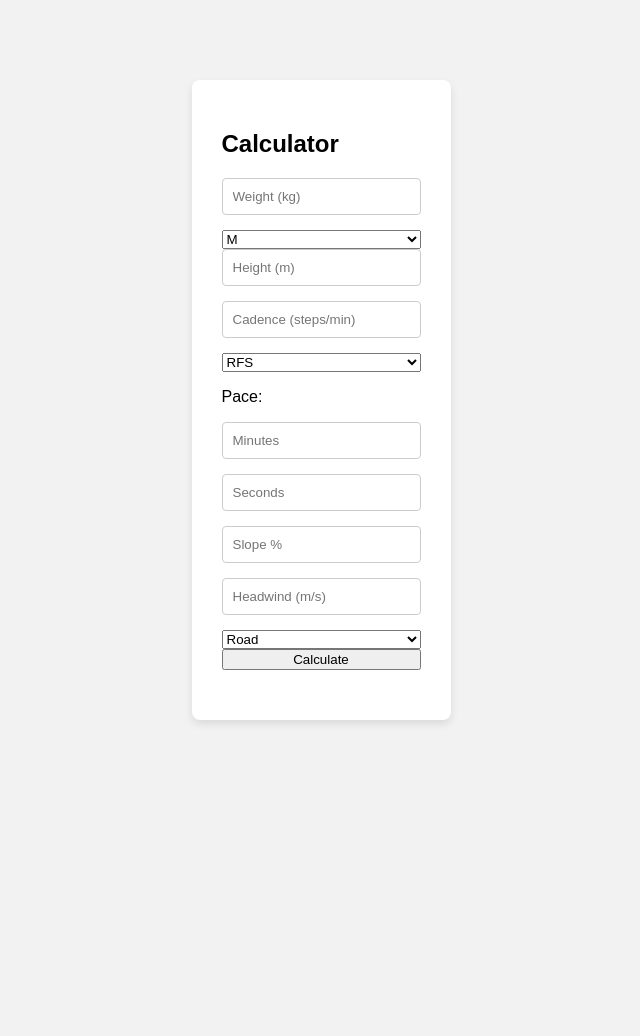
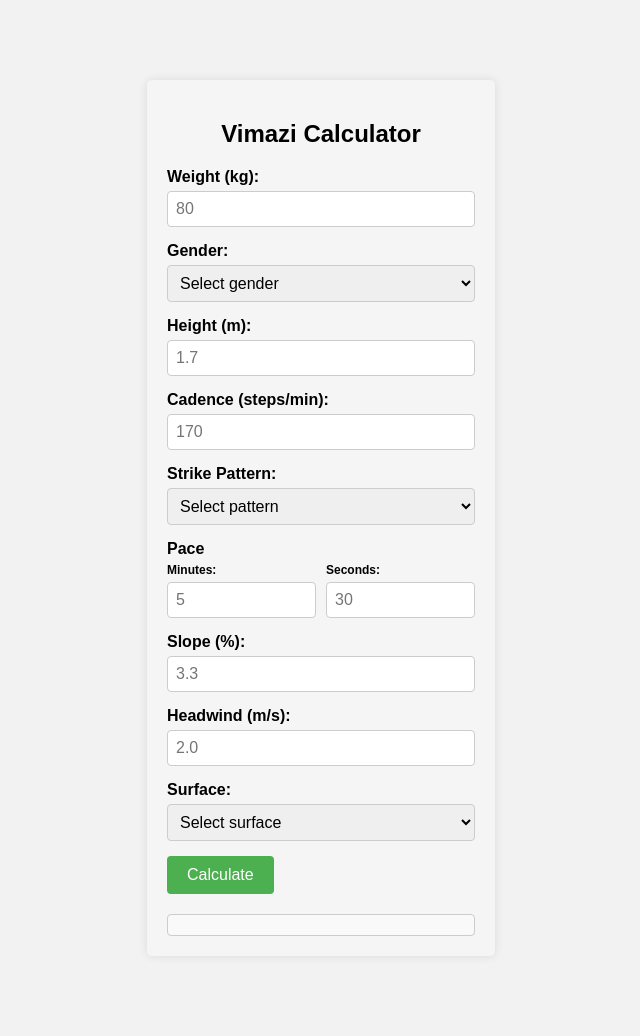
Before and after one commit to cjbohlman/python-excel-website, a Flask app: page / in a window 1280 px wide. Shown: the whole page, without its empty margins (319-959 px from the left). Before the commit the page ends 724 px from the top, so only its background shows below. Run offline with Flask 3, Linux system fonts and the light colour scheme.

Commit message:
Adding validations, all fields, and formatting

```diff
--- a/app.py
+++ b/app.py
@@ -1,5 +1,46 @@
 from flask import Flask, request, abort, render_template
 import xlwings as xw
+import os
+
+def validate_inputs(weight, gender, height, cadence, pace_min, pace_sec, slope, strike, headwind, surface):
+    # Validate weight
+    if weight < 25 or weight > 100:
+        return "Weight must be between 25 and 100 kg."
+
+    # Validate gender
+    if not gender:
+        return "Please select a gender."
+
+    # Validate height
+    if height < 0 or height > 3:
+        return "Height must be between 0 and 3 meters."
+
+    # Validate cadence
+    if cadence <= 0:
+        return "Cadence must be a positive number."
+
+    # Validate pace
+    if pace_min < 0 or pace_sec < 0 or pace_sec > 59:
+        return "Pace must be a valid time in minutes and seconds."
+
+    # Validate slope
+    if slope < 0 or slope > 100:
+        return "Slope must be between 0 and 100%."
+
+    # Validate strike pattern
+    if not strike:
+        return "Please select a strike pattern."
+
+    # Validate headwind
+    if headwind < -1 or headwind > 5:
+        return "Headwind must be between -1 and 5 m/s."
+
+    # Validate surface
+    if not surface:
+        return "Please select a surface."
+
+    # If all inputs are valid, return None
+    return None
 
 app = Flask(__name__)
 
@@ -10,6 +51,7 @@ def index():
 @app.route('/calc', methods=['POST'])
 def calc():
     error = None
+    print(request.form)
     if request.method == 'POST':
         weight = int(request.form['weight']) # integer between 25 and 100
         gender = request.form['gender'] # string either M or F
@@ -21,6 +63,8 @@ def calc():
         strike = request.form['strike'] # string either RFS, FFS or MFS
         headwind = float(request.form['headwind']) # float between -1 and 5 m/s
         surface = request.form['surface'] # string either Road or trail
+
+        print(validate_inputs(weight, gender, height, cadence, pace_min, pace_sec, slope, strike, headwind, surface))
 
         run_sheet = xw.Book("Vimazi 2.0 walking running.xlsx").sheets[1]
         print(run_sheet.range('C5').value)
@@ -45,6 +89,11 @@ def calc():
         # Print the cell value
         print(result)
 
+        chart = run_sheet.charts[1]
+        print(chart.name)
+        chart_image_path = os.path.join('static', 'chart.png')
+        # chart.api.Export(chart_image_path)
+
         # Close the workbook
         run_sheet.book.close()
 
--- a/templates/index.html
+++ b/templates/index.html
@@ -1,72 +1,200 @@
 <!DOCTYPE html>
 <html lang="en">
   <head>
-  <meta charset="UTF-8">
-  <meta name="viewport" content="width=device-width, initial-scale=1.0">
+    <meta charset="UTF-8" />
+    <meta name="viewport" content="width=device-width, initial-scale=1.0" />
     <title>Calculator Form</title>
     <style>
       body {
+        padding: 5rem;
         font-family: Arial, sans-serif;
         background-color: #f2f2f2;
         display: flex;
         justify-content: center;
         align-items: center;
-      height: 100vh;
         margin: 0;
       }
 
       .container {
-      background-color: white;
-      padding: 30px;
-      border-radius: 8px;
-      box-shadow: 0 4px 8px rgba(0, 0, 0, 0.1);
+        max-width: 600px;
+        margin: 0 auto;
+        padding: 20px;
+        background-color: #f5f5f5;
+        border-radius: 5px;
+        box-shadow: 0 0 10px rgba(0, 0, 0, 0.1);
       }
 
-    form {
-      display: flex;
-      flex-direction: column;
+      h2 {
+        text-align: center;
+        margin-bottom: 20px;
       }
 
-    input {
+      .form-group {
         margin-bottom: 15px;
-      padding: 10px;
+      }
+
+      label {
+        display: block;
+        font-weight: bold;
+        margin-bottom: 5px;
+      }
+
+      input[type="number"],
+      select {
+        padding: 8px;
         border: 1px solid #ccc;
         border-radius: 4px;
+        font-size: 16px;
+        width: 100%;
+        box-sizing: border-box;
+      }
+
+      .pace-inputs {
+        display: flex;
+        gap: 10px;
+      }
+
+      .pace-inputs div {
+        flex: 1;
+      }
+
+      button[type="submit"] {
+        padding: 10px 20px;
+        background-color: #4caf50;
+        color: white;
+        border: none;
+        border-radius: 4px;
+        font-size: 16px;
+        cursor: pointer;
+        transition: background-color 0.3s ease;
+      }
+
+      button[type="submit"]:hover {
+        background-color: #45a049;
       }
 
       .output {
-      font-weight: bold;
-      font-size: 18px;
-      color: #4CAF50;
         margin-top: 20px;
+        padding: 10px;
+        background-color: #f9f9f9;
+        border: 1px solid #ccc;
+        border-radius: 4px;
+        font-size: 16px;
       }
     </style>
   </head>
   <body>
     <div class="container">
-    <h2>Calculator</h2>
+      <h2>Vimazi Calculator</h2>
       <form id="calcForm" onsubmit="calculateResult(event)">
-      <input type="number" id="weight" placeholder="Weight (kg)" required>
-      <select name="gender" id="gender-select">
-        <option value="male">M</option>
-        <option value="female">F</option>
+        <div class="form-group">
+          <label for="weight">Weight (kg):</label>
+          <input
+            type="number"
+            id="weight"
+            placeholder="80"
+            min="25"
+            max="100"
+            required
+          />
+        </div>
+        <div class="form-group">
+          <label for="gender-select">Gender:</label>
+          <select name="gender" id="gender-select" required>
+            <option value="">Select gender</option>
+            <option value="male">Male</option>
+            <option value="female">Female</option>
           </select>
-      <input type="height" id="height" placeholder="Height (m)" required>
-      <input type="number" id="cadence" placeholder="Cadence (steps/min)" required>
-      <select name="strike" id="strike-pattern">
+        </div>
+        <div class="form-group">
+          <label for="height">Height (m):</label>
+          <input
+            type="number"
+            id="height"
+            placeholder="1.7"
+            min="0"
+            max="3"
+            step="0.01"
+            required
+          />
+        </div>
+        <div class="form-group">
+          <label for="cadence">Cadence (steps/min):</label>
+          <input
+            type="number"
+            id="cadence"
+            placeholder="170"
+            min="0"
+            required
+          />
+        </div>
+        <div class="form-group">
+          <label for="strike-pattern">Strike Pattern:</label>
+          <select name="strike" id="strike-pattern" required>
+            <option value="">Select pattern</option>
             <option value="RFS">RFS</option>
             <option value="MFS">MFS</option>
             <option value="FFS">FFS</option>
           </select>
-      <p>Pace:</p>
-      <input type="number" id="pace_min" placeholder="Minutes" required>
-      <input type="number" id="pace_sec" placeholder="Seconds" required>
-      <input type="number" id="slope" placeholder="Slope %" required>
-      <input type="number" id="headwind" placeholder="Headwind (m/s)" required>
-      <select name="surface" id="surface">
+        </div>
+        <div class="form-group">
+          <label>Pace</label>
+          <div class="pace-inputs">
+            <div>
+              <label style="font-size: 12px" for="pace_min">Minutes:</label>
+              <input
+                type="number"
+                id="pace_min"
+                placeholder="5"
+                min="0"
+                required
+              />
+            </div>
+            <div>
+              <label style="font-size: 12px" for="pace_sec">Seconds:</label>
+              <input
+                type="number"
+                id="pace_sec"
+                placeholder="30"
+                min="0"
+                max="59"
+                required
+              />
+            </div>
+          </div>
+        </div>
+        <div class="form-group">
+          <label for="slope">Slope (%):</label>
+          <input
+            type="number"
+            id="slope"
+            placeholder="3.3"
+            min="0"
+            max="100"
+            step="0.1"
+            required
+          />
+        </div>
+        <div class="form-group">
+          <label for="headwind">Headwind (m/s):</label>
+          <input
+            type="number"
+            id="headwind"
+            placeholder="2.0"
+            min="-1"
+            max="5"
+            step="0.1"
+            required
+          />
+        </div>
+        <div class="form-group">
+          <label for="surface">Surface:</label>
+          <select name="surface" id="surface" required>
+            <option value="">Select surface</option>
             <option value="road">Road</option>
             <option value="trail">Trail</option>
           </select>
+        </div>
         <button type="submit">Calculate</button>
       </form>
       <div class="output" id="result"></div>
@@ -76,30 +204,84 @@
       function calculateResult(event) {
         event.preventDefault(); // Prevent form submission
 
-      const weight = document.getElementById('weight').value;
-      const gender = document.getElementById('gender-select').value;
-      const height = document.getElementById('height').value;
-      const cadence = document.getElementById('height').value;
-      const pace_min = document.getElementById('pace_min').value;
-      const pace_sec = document.getElementById('pace_sec').value;
-      const slope = document.getElementById('slope').value;
-      const strike = document.getElementById('strike-pattern').value;
-      const headwind = document.getElementById('headwind').value;
-      const surface = document.getElementById('surface').value;
+        // Get input values
+        const weight = document.getElementById("weight").value;
+        const gender = document.getElementById("gender-select").value;
+        const height = document.getElementById("height").value;
+        const cadence = document.getElementById("cadence").value;
+        const paceMin = document.getElementById("pace_min").value;
+        const paceSec = document.getElementById("pace_sec").value;
+        const slope = document.getElementById("slope").value;
+        const strike = document.getElementById("strike-pattern").value;
+        const headwind = document.getElementById("headwind").value;
+        const surface = document.getElementById("surface").value;
 
-      fetch('/calc', {
-        method: 'POST',
+        // Validate inputs
+        if (weight < 25 || weight > 100 || isNaN(weight)) {
+          alert("Weight must be between 25 and 100 kg.");
+          return;
+        }
+
+        if (gender === "") {
+          alert("Please select a gender.");
+          return;
+        }
+
+        if (height < 0 || height > 3 || isNaN(height)) {
+          alert("Height must be between 0 and 3 meters.");
+          return;
+        }
+
+        if (cadence <= 0 || isNaN(cadence)) {
+          alert("Cadence must be a positive number.");
+          return;
+        }
+
+        if (
+          paceMin < 0 ||
+          paceSec < 0 ||
+          paceSec > 59 ||
+          isNaN(paceMin) ||
+          isNaN(paceSec)
+        ) {
+          alert("Pace must be a valid time in minutes and seconds.");
+          return;
+        }
+
+        if (slope < 0 || slope > 100 || isNaN(slope)) {
+          alert("Slope must be between 0 and 100%.");
+          return;
+        }
+
+        if (strike === "") {
+          alert("Please select a strike pattern.");
+          return;
+        }
+
+        if (headwind < -1 || headwind > 5 || isNaN(headwind)) {
+          alert("Headwind must be between -1 and 5 m/s.");
+          return;
+        }
+
+        if (surface === "") {
+          alert("Please select a surface.");
+          return;
+        }
+
+        // If all inputs are valid, send data to the server
+        fetch("/calc", {
+          method: "POST",
           headers: {
-          'Content-Type': 'application/x-www-form-urlencoded'
+            "Content-Type": "application/x-www-form-urlencoded",
           },
-        body: `weight=${weight}&gender=${gender}&height=${height}&cadence=${cadence}&pace_min=${pace_min}&pace_sec=${pace_sec}&slope=${slope}&strike=${strike}&headwind=${headwind}&surface=${surface}`,
+          body: `weight=${weight}&gender=${gender}&height=${height}&cadence=${cadence}&pace_min=${paceMin}&pace_sec=${paceSec}&slope=${slope}&strike=${strike}&headwind=${headwind}&surface=${surface}`,
         })
-      .then(response => response.json())
-      .then(data => {
-        document.getElementById('result').textContent = data.result;
+          .then((response) => response.json())
+          .then((data) => {
+            document.getElementById("result").textContent = data.result;
           })
-      .catch(error => {
-        console.error('Error:', error);
+          .catch((error) => {
+            console.error("Error:", error);
           });
       }
     </script>
```
Lines whose indentation alone changed are shown as unchanged.
